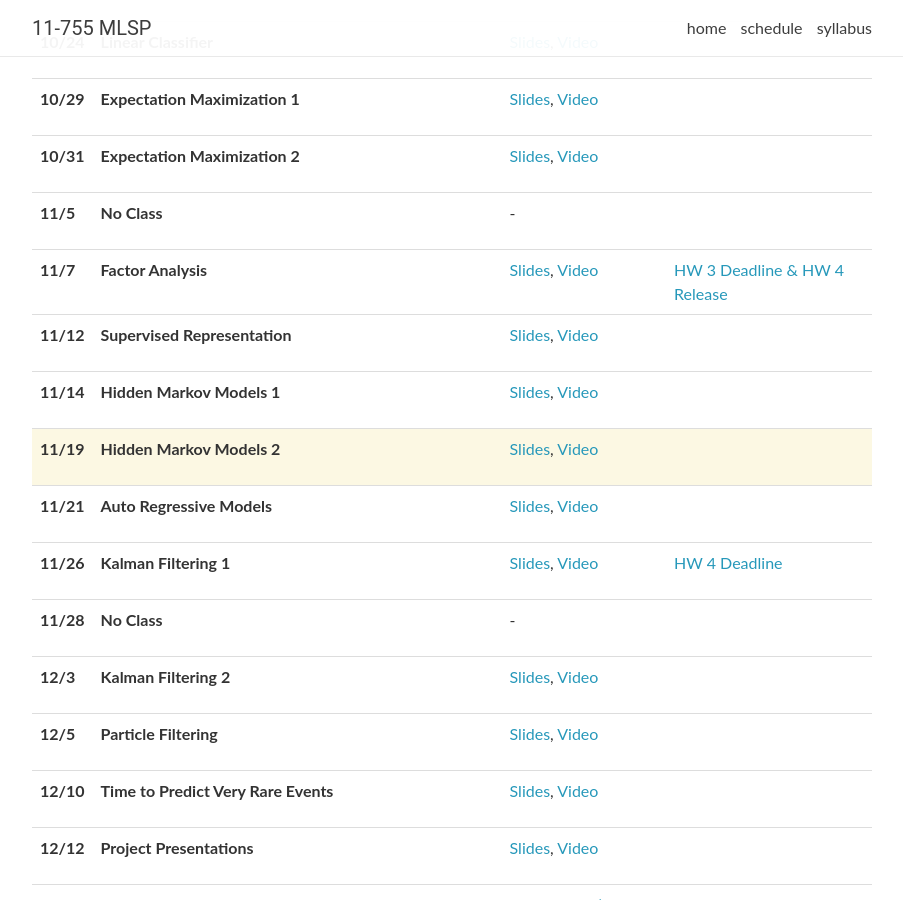
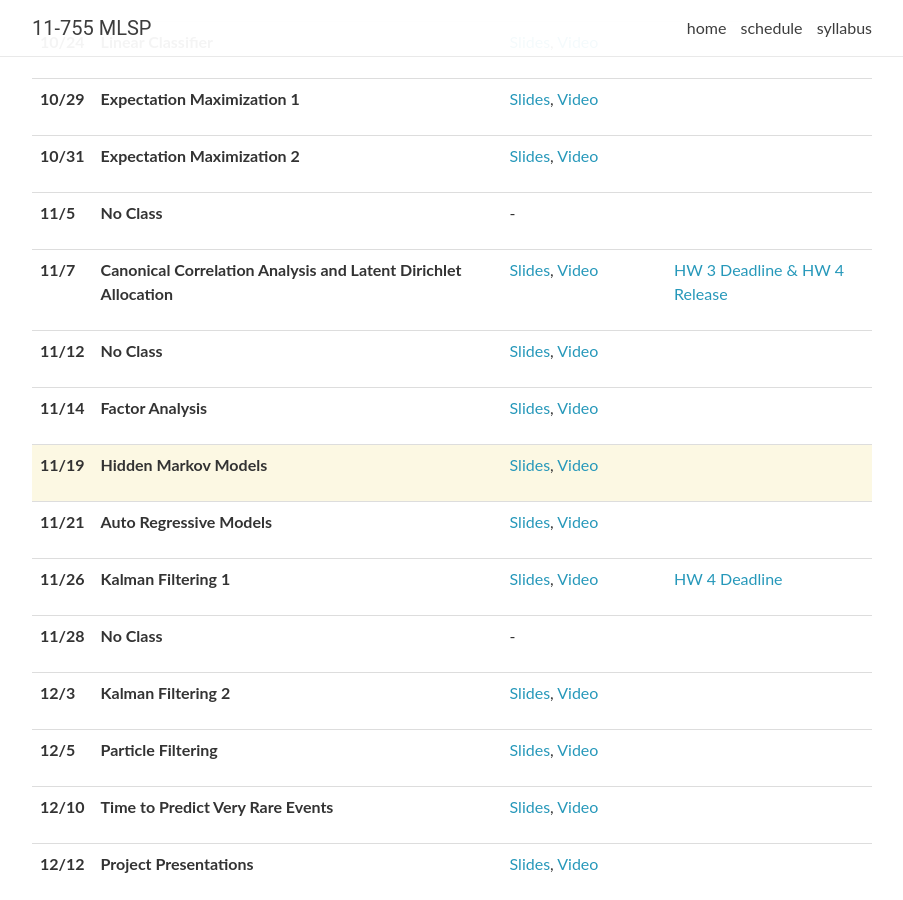
Before and after one commit to cmu-mlsp/mlspcourse, a Jekyll site: the page built from fall2024/_pages/schedule.md, in a window 1280 px wide and 900 px high, scrolled down 1233 px. Shown: the whole window, without its empty margins (188-1091 px from the left). Built offline with Jekyll 4.4.1, drawn with Linux system fonts in a browser that asks for light colours; nearby versions of some CDN libraries; comment, search, counter and statistics services are not loaded.

Commit message:
Update lectures_2023.yml

```diff
--- a/_data/lectures_2023.yml
+++ b/_data/lectures_2023.yml
@@ -156,7 +156,7 @@
     <strong>Linear Classifier</strong>
   topics:
   lectures: >
-    <a href="">Slides</a>, <a href="">Video</a>
+    <a href="https://drive.google.com/file/d/1XgprNT_028Ofo0UMaezdVmESILKfanFu/view?usp=drive_link">Slides</a>, <a href="">Video</a>
   readings:
   Homeworks:
 
@@ -165,7 +165,7 @@
     <strong>Expectation Maximization 1</strong>
   topics:
   lectures: >
-    <a href="">Slides</a>, <a href="">Video</a>
+    <a href="https://drive.google.com/file/d/1hfgEpyVCWjolFTS7MQbghvmKpelFIe3P/view?usp=drive_link">Slides</a>, <a href="">Video</a>
   readings:
   Homeworks:
 
@@ -174,7 +174,7 @@
     <strong>Expectation Maximization 2</strong>
   topics:
   lectures: >
-    <a href="">Slides</a>, <a href="">Video</a>
+    <a href="https://drive.google.com/file/d/1CZDCnuInGF4-ManAsM1nOufCn0fS1x46/view?usp=drive_link">Slides</a>, <a href="">Video</a>
   readings:
   Homeworks:
 
@@ -189,16 +189,16 @@
 
 - date: 11/7
   title: >
-    <strong>Factor Analysis</strong>
+    <strong>Canonical Correlation Analysis and Latent Dirichlet Allocation</strong>
   topics:
   lectures: >
-    <a href="">Slides</a>, <a href="">Video</a>
+    <a href="https://drive.google.com/file/d/1KSNdsuoHeUGgDs0GWXPvIMln1h91RkG5/view?usp=drive_link">Slides</a>, <a href="">Video</a>
   readings:
   Homeworks: <a href="https://canvas.cmu.edu/courses/40522">HW 3 Deadline & HW 4 Release</a>
 
 - date: 11/12
   title: >
-    <strong>Supervised Representation</strong>
+    <strong>No Class</strong>
   topics:
   lectures: >
     <a href="">Slides</a>, <a href="">Video</a>
@@ -207,16 +207,16 @@
 
 - date: 11/14
   title: >
-    <strong>Hidden Markov Models 1</strong>
+    <strong>Factor Analysis</strong>
   topics:
   lectures: >
-    <a href="">Slides</a>, <a href="">Video</a>
+    <a href="https://drive.google.com/file/d/1JbylEB9Lw59qX_9Ikv9UbXsQxcEGXPmY/view?usp=drive_link">Slides</a>, <a href="">Video</a>
   readings:
   Homeworks:
 
 - date: 11/19
   title: >
-    <strong>Hidden Markov Models 2</strong>
+    <strong>Hidden Markov Models</strong>
   topics:
   lectures: >
     <a href="">Slides</a>, <a href="">Video</a>
```
